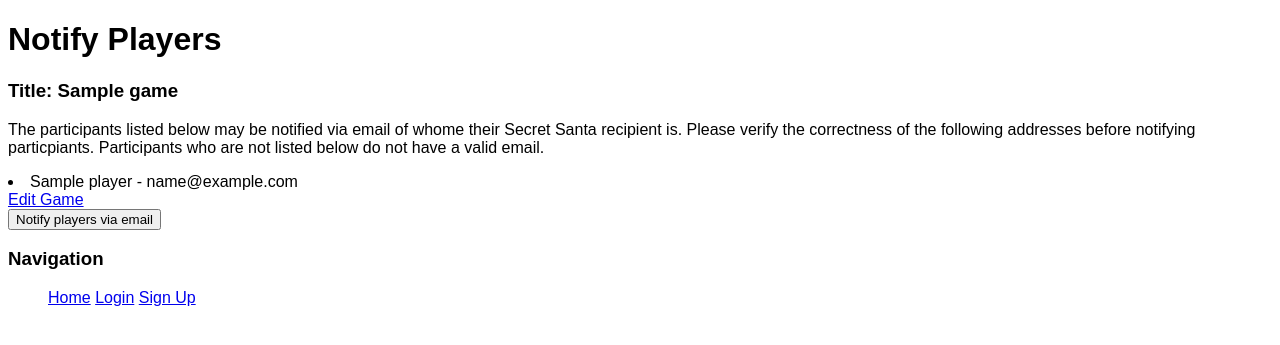
After one commit to nickolasalcazar/SecretSanta, a Django app: page /game/notify/1/ in a window 1280 px wide. The commit adds this page. Shown: the top 345 px of the page. Run offline with Django 3.2, Linux system fonts and the light colour scheme; tables that the repository leaves empty hold one stand-in row (values such as "Sample post").

Commit message:
Addded notifyPlayersView along with some code to manage which emails will be notified.

```diff
--- a/secretsanta/game/templates/game/game_detail.html
+++ b/secretsanta/game/templates/game/game_detail.html
@@ -21,6 +21,7 @@
 	    	{% endfor %}
     	</ul>
     	<div>
+            <a href="{% url 'game-notify-players' game.id %}">Notify Players</a>
 	    	<a href="{% url 'game-update' game.id %}">Edit</a>
 	    	<a href="{% url 'game-delete' object.id %}">Delete Game</a>
     	</div>
--- /dev/null
+++ b/secretsanta/game/templates/game/notify_players.html
@@ -0,0 +1,26 @@
+{% extends "game/base.html" %}
+{% block content %}
+	<h1>Notify Players</h1>
+	<div>
+		<h3>Title: {{ game.title }}</h3>
+		<p>
+			The participants listed below may be notified via email of whome their Secret Santa recipient is.
+			Please verify the correctness of the following addresses before notifying particpiants.
+			Participants who are not listed below do not have a valid email.
+		</p>
+		<div>
+			{% for player in game.player_set.all %}
+    			{% if player.email %}
+    				<li> {{ player.name }} - {{ player.email }} </li>
+    			{% endif %}
+		    {% endfor %}
+		</div>
+		<div>
+			<a href="{% url 'game-update' game.id %}">Edit Game</a>
+			<form method="POST">
+				{% csrf_token %}
+	    		<input type="submit" value="Notify players via email">
+	    	</form>
+		</div>
+    </div>
+{% endblock content %}
--- a/secretsanta/game/urls.py
+++ b/secretsanta/game/urls.py
@@ -23,4 +23,6 @@ urlpatterns = [
 
     path('game/<int:pk>/delete/', GameDeleteView.as_view(), name='game-delete'),
 
+    path('game/notify/<int:pk>/', views.notifyPlayersView, name='game-notify-players')
+
 ]
--- a/secretsanta/game/views.py
+++ b/secretsanta/game/views.py
@@ -149,7 +149,7 @@ class GameDeleteView(LoginRequiredMixin, UserPassesTestMixin, DeleteView):
 
     def get_success_url(self):
         host = self.object.host
-        return reverse( 'view-games', kwargs={'pk': host.id})
+        return reverse('view-games', kwargs={'pk': host.id})
 
     '''
         Overriding the form_valid() method.
@@ -165,6 +165,36 @@ class GameDeleteView(LoginRequiredMixin, UserPassesTestMixin, DeleteView):
     def test_func(self):
         game = self.get_object()
         return self.request.user == game.host
+
+'''
+    View for displaying the Players that will be notified via email,
+    information regarding this feature,
+    and, possibly, a ReCAPTCHA for preventing abuse.
+
+    ! IMPLEMENT LOGIN REQUIRED !
+'''
+def notifyPlayersView(request, pk):
+    game = Game.objects.get(pk=pk)
+
+    # I am assuming this the appropriate way to handle a confirmation buttom
+    if request.method == 'POST':
+        players = game.player_set.all()
+
+        for player in players:
+            if player.email:
+                print('Emailing ', player.name, ' at ', player.email)
+            else: print('Email invalid: ', player.name, '; ', player.email)
+
+
+        messages.success(request, 'Players notifed via email.')
+        return redirect('game-detail', pk)
+
+    context = {
+        'game': game,
+    }
+
+    return render(request, 'game/notify_players.html', context)
+
 
 '''
     Randomly assigns each Player a distinct recipient.
```
